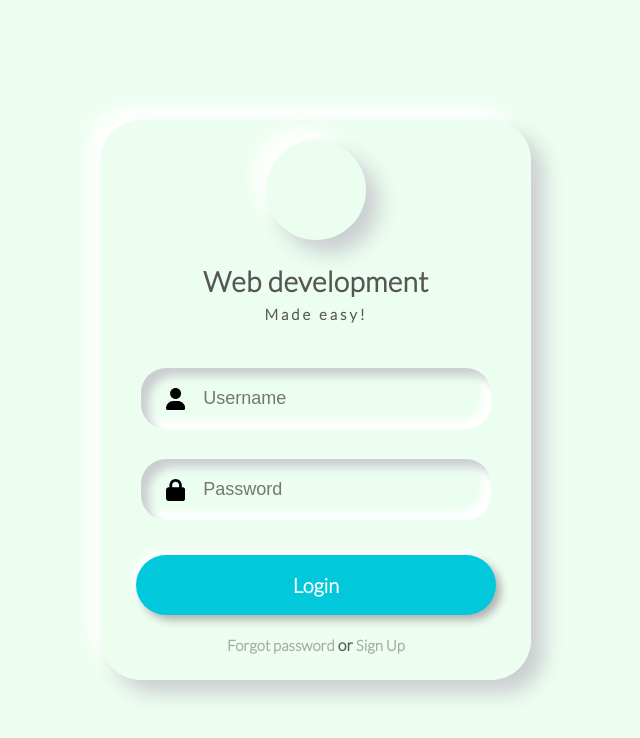
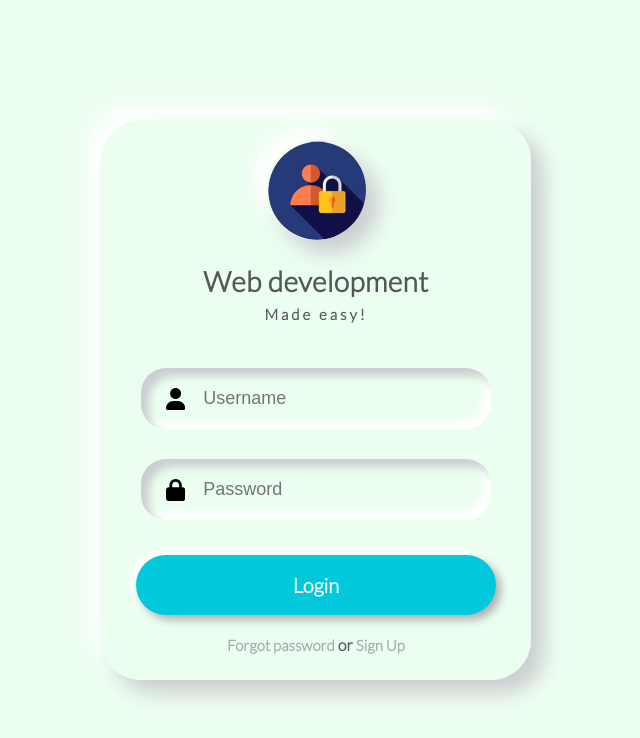
Before and after one commit to saurabhdhull1/Login-page, a plain HTML site: page index.html in a window 1280 px wide. Shown: the whole page, without its empty margins (324-964 px from the left). Drawn offline with Linux system fonts and the light colour scheme.

Commit message:
Update style.css

```diff
--- a/css/style.css
+++ b/css/style.css
@@ -23,7 +23,7 @@ body{
     box-shadow: 13px 13px 20px #cbced1, -13px -13px 20px #fff ;
 }
 .logo{
-    background: url(/assets/gallery/logologin.png);
+    background: url(/img/logologin.png);
     margin: 0 auto;
     height: 100px;
     width: 100px;
```
